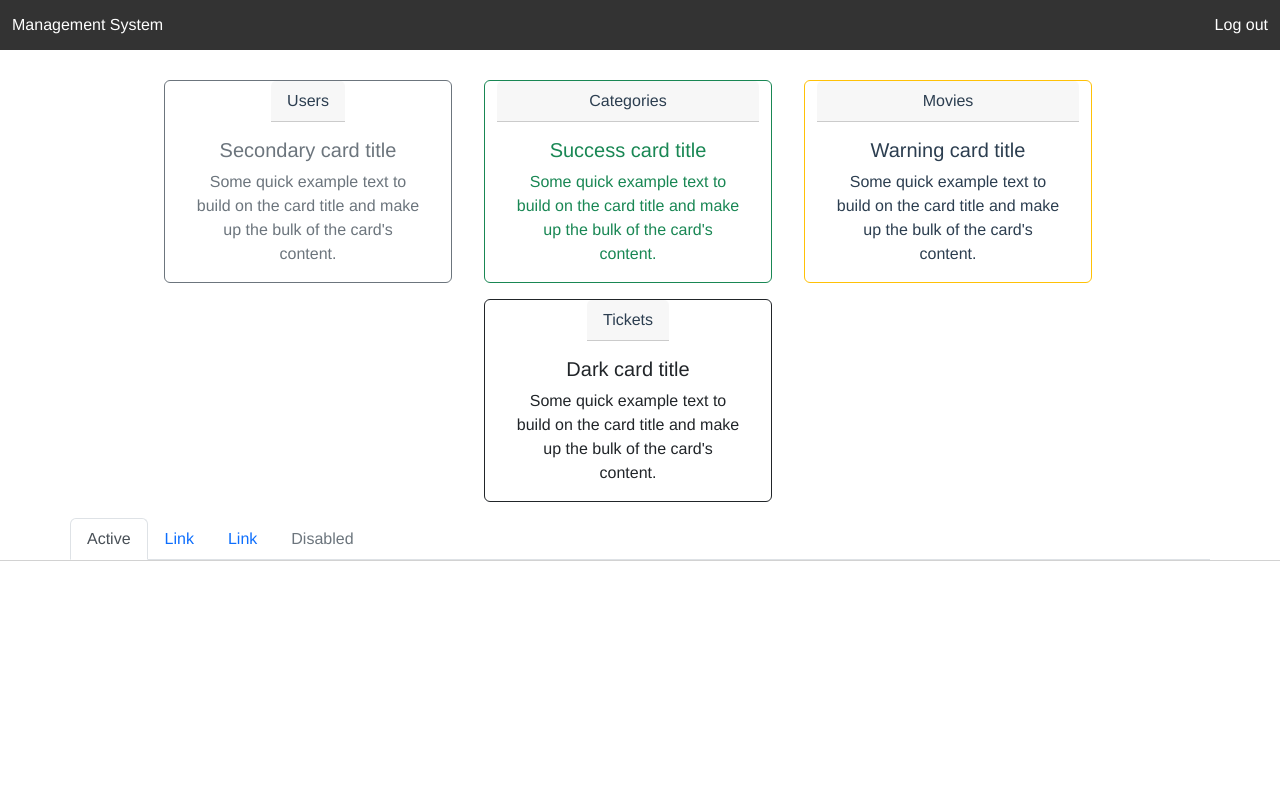
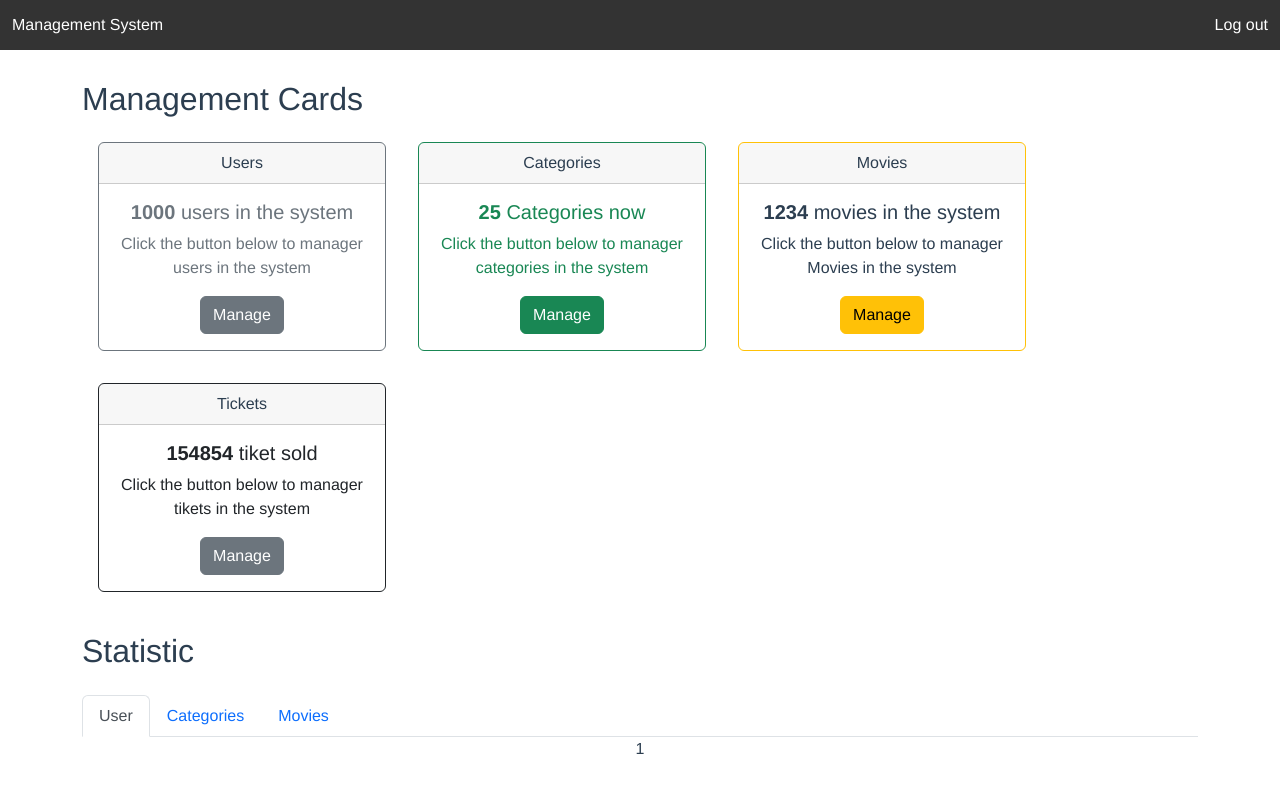
Before and after one commit to zhoujs14/COMP7980Group-FrontEnd, a Vue app: page /admin in a window 1280 px wide. Shown: the top 792 px of the page. Built offline with nearby package versions, Linux system fonts and the light colour scheme.

Commit message:
Structure for Admin page

```diff
--- a/src/views/admin/Home.vue
+++ b/src/views/admin/Home.vue
@@ -3,64 +3,61 @@
   <div v-else>
     <NavBar />
     <div style="height:40px"></div>
+    <!-- Admin Menu -->
     <div class="container">
-      <div class="row w-100">
+      <!-- Cards with management functions -->
+      <h2 style="text-align:left">Management Cards</h2>
+      <div id="cardRow">
         <div class="card border-secondary mb-3" style="max-width: 18rem;">
-          <div class="card-header">Users</div>
+          <div class="card-header w-100">Users</div>
           <div class="card-body text-secondary">
-            <h5 class="card-title">Secondary card title</h5>
-            <p class="card-text">Some quick example text to build on the card title and make up the bulk of the card's
-              content.
-            </p>
+            <h5 class="card-title"><strong>1000</strong> users in the system</h5>
+            <p class="card-text">Click the button below to manager users in the system</p>
+            <button class="btn btn-secondary">Manage</button>
           </div>
         </div>
         <div class="card border-success mb-3" style="max-width: 18rem;">
           <div class="card-header w-100">Categories</div>
           <div class="card-body text-success">
-            <h5 class="card-title">Success card title</h5>
-            <p class="card-text">Some quick example text to build on the card title and make up the bulk of the card's
-              content.
-            </p>
+            <h5 class="card-title"><strong>25</strong> Categories now</h5>
+            <p class="card-text">Click the button below to manager categories in the system</p>
+            <button class="btn btn-success">Manage</button>
           </div>
         </div>
         <div class="card border-warning mb-3" style="max-width: 18rem;">
           <div class="card-header w-100">Movies</div>
           <div class="card-body">
-            <h5 class="card-title">Warning card title</h5>
-            <p class="card-text">Some quick example text to build on the card title and make up the bulk of the card's
-              content.
-            </p>
+            <h5 class="card-title"><strong>1234</strong> movies in the system</h5>
+            <p class="card-text">Click the button below to manager Movies in the system</p>
+            <button class="btn btn-warning">Manage</button>
           </div>
         </div>
         <div class="card border-dark mb-3" style="max-width: 18rem;">
-          <div class="card-header">Tickets</div>
+          <div class="card-header w-100">Tickets</div>
           <div class="card-body text-dark">
-            <h5 class="card-title">Dark card title</h5>
-            <p class="card-text">Some quick example text to build on the card title and make up the bulk of the card's
-              content.
-            </p>
+            <h5 class="card-title"><strong>154854</strong> tiket sold</h5>
+            <p class="card-text">Click the button below to manager tikets in the system</p>
+            <button class="btn btn-secondary">Manage</button>
           </div>
         </div>
       </div>
-      <div class="row">
-        <ul class="nav nav-tabs">
-          <li class="nav-item">
-            <a class="nav-link active" aria-current="page" href="#">Active</a>
-          </li>
-          <li class="nav-item">
-            <a class="nav-link" href="#">Link</a>
-          </li>
-          <li class="nav-item">
-            <a class="nav-link" href="#">Link</a>
-          </li>
-          <li class="nav-item">
-            <a class="nav-link disabled">Disabled</a>
-          </li>
-        </ul>
+      <!-- Statistic Area -->
+      <h2 class="my-4" style="text-align:left">Statistic</h2>
+      <nav>
+        <div class="nav nav-tabs" id="nav-tab" role="tablist">
+          <button class="nav-link active" id="nav-user-tab" data-bs-toggle="tab" data-bs-target="#nav-user"
+            type="button" role="tab" aria-controls="nav-user" aria-selected="true">User</button>
+          <button class="nav-link" id="nav-categories-tab" data-bs-toggle="tab" data-bs-target="#nav-categories"
+            type="button" role="tab" aria-controls="nav-categories" aria-selected="false">Categories</button>
+          <button class="nav-link" id="nav-movies-tab" data-bs-toggle="tab" data-bs-target="#nav-movies" type="button"
+            role="tab" aria-controls="nav-movies" aria-selected="false">Movies</button>
+        </div>
+      </nav>
+      <div class="tab-content" id="nav-tabContent">
+        <div class="tab-pane fade show active" id="nav-user" role="tabpanel" aria-labelledby="nav-user-tab">1</div>
+        <div class="tab-pane fade" id="nav-categories" role="tabpanel" aria-labelledby="nav-categories-tab">2</div>
+        <div class="tab-pane fade" id="nav-movies" role="tabpanel" aria-labelledby="nav-movies-tab">3</div>
       </div>
-    </div>
-    <div class="row card">
-      <div style="height:600px"></div>
     </div>
   </div>
 </template>
@@ -90,3 +87,9 @@ export default {
   }
 }
 </script>
+<style>
+#cardRow {
+  display: flex;
+  flex-wrap: wrap;
+}
+</style>
```
